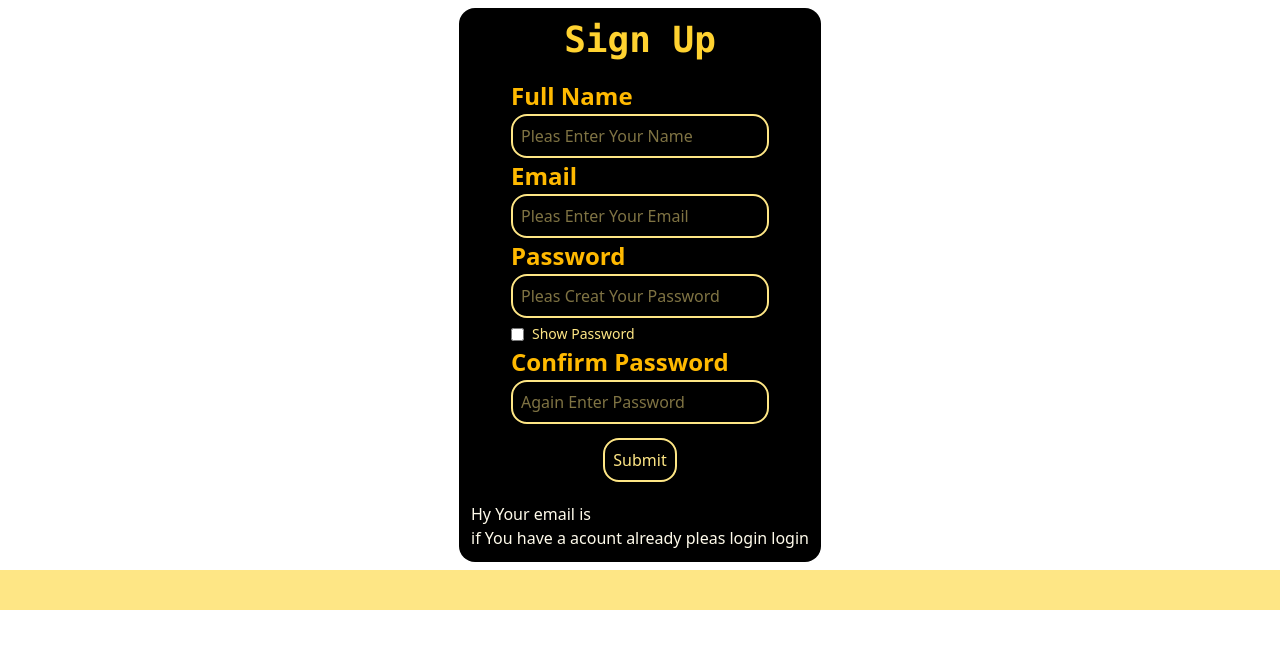
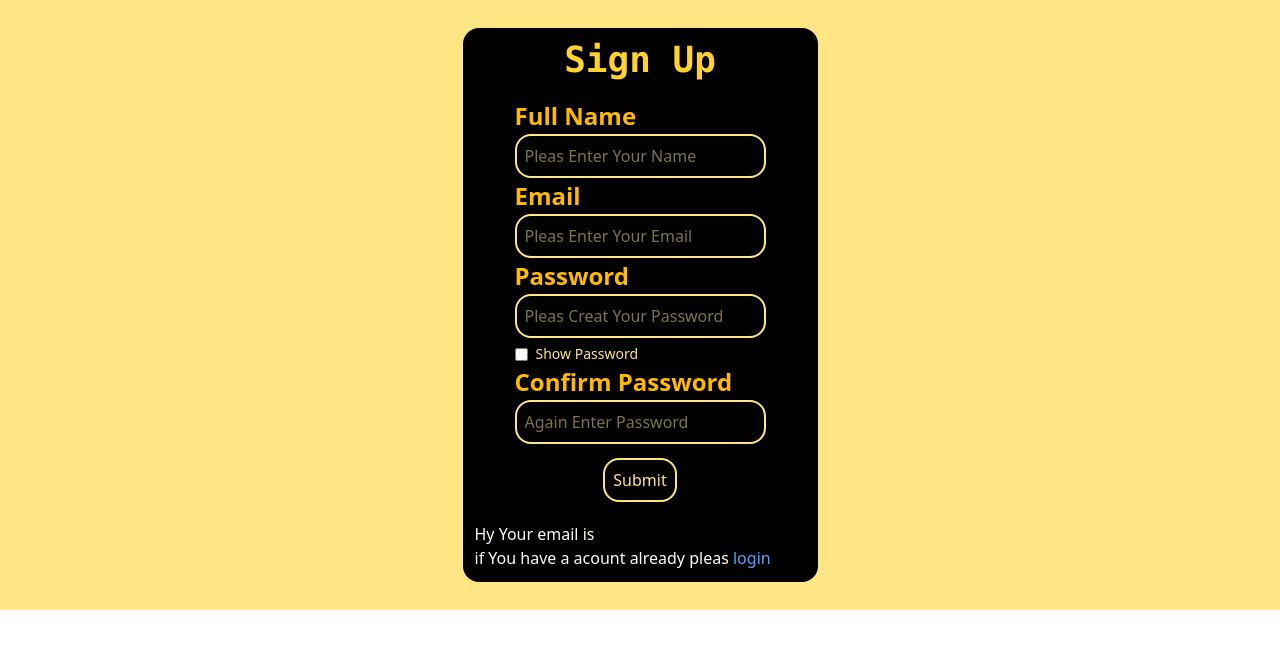
Before and after one commit to UMER-FAROOQ-attari/React_Assignment_Form, a React (Vite) app: page / in a window 1280 px wide. Shown: the top 648 px of the page. Built offline with nearby package versions, Linux system fonts and the light colour scheme.

Commit message:
set  routes

```diff
--- a/src/App.jsx
+++ b/src/App.jsx
@@ -8,11 +8,12 @@ import { Routes, Route } from "react-router-dom";
 const App = () => {
   return (
 <>
+<div className="flex flex-wrap bg-amber-200 justify-center p-5">
+
 <Routes>
   <Route path='/' element={<SignUp />} />
   <Route path='/Login' element={<Login />} />
 </Routes>
-<div className="flex flex-wrap bg-amber-200 justify-center p-5">
 
 
 </div>
--- a/src/components/Login.jsx
+++ b/src/components/Login.jsx
@@ -1,5 +1,6 @@
 import React from 'react'
-
+import { useState } from 'react';
+import { Link } from 'react-router';
 const Login = () =>{
     const [lgnemail , setLgnemail] = useState("");
     const [lgnpassword , setLgnpassword] = useState("");
@@ -33,6 +34,7 @@ function login(e){
         <p className="text-red-500 mt-2">{msg}</p>
     <div className="submit text-center m-3">
     <input type="submit"  className="btn border-2 w-fit bg-black text-amber-200 p-2 rounded-2xl font-medium cursor-pointer" />
+<p className='text-amber-50'>if You have not a acount already pleas <Link className='text-blue-400' to='/'>Sign Up</Link></p>
 
     </div>
 
--- a/src/components/SignUp.jsx
+++ b/src/components/SignUp.jsx
@@ -88,7 +88,7 @@ function submit(e){
     </div>
     </div>
     <p className='text-amber-50'>{`Hy ${form.name} Your email is ${form.email}`}</p>
-<p className='text-amber-50'>if You have a acount already pleas login <Link to='/login'>login</Link></p>
+<p className='text-amber-50'>if You have a acount already pleas <Link className='text-blue-400' to='/login'>login</Link></p>
         </form>
     </div>
 
```
